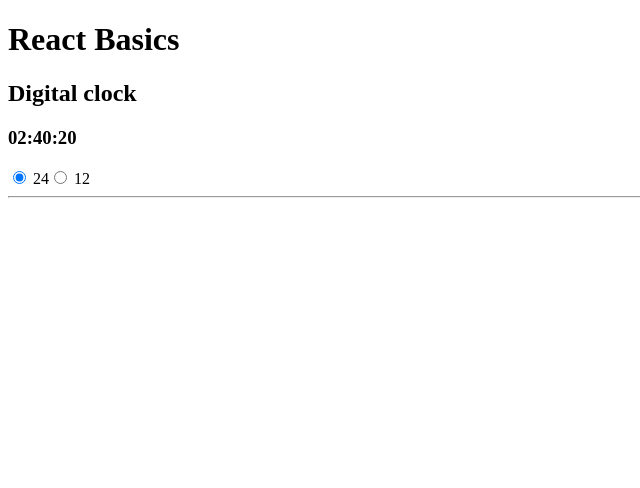
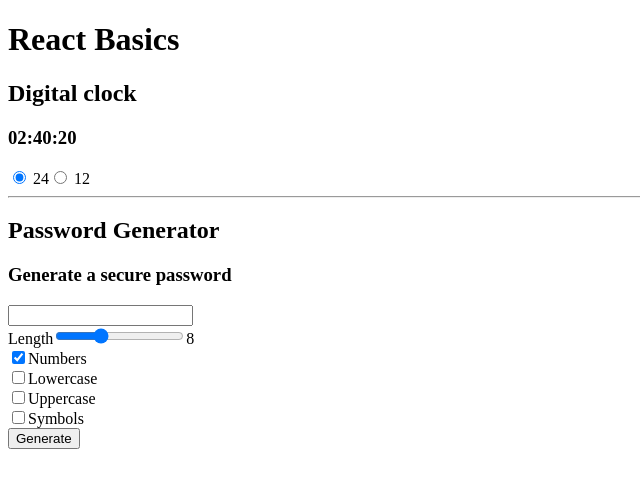
Before and after one commit to slon2k/react-basics, a React (Create React App) app: page / in a window 1280 px wide. Shown: the top 488 px of the page, without its empty margins (0-640 px from the left). Built offline with nearby package versions, Linux system fonts and the light colour scheme; the HTML template or start-up script is replaced by a standard one.

Commit message:
working project2

```diff
--- a/src/App.js
+++ b/src/App.js
@@ -1,13 +1,14 @@
 import React from 'react';
-import Clock from './Clock'
+import Clock from './Clock';
+import PasswordGenerator from './PasswordGenerator'
 
 const App =  () => {
     return (
         <div>
             <h1>React Basics</h1>
-            <h2>Digital clock</h2>
             <Clock/>
             <hr/>
+            <PasswordGenerator/>
 
         </div>
     )
--- a/src/Clock.js
+++ b/src/Clock.js
@@ -40,6 +40,7 @@
 
         return (
             <div>
+                <h2>Digital clock</h2>
                 <h3>{formattedTime}</h3>
                 <form>
                     <label>
--- /dev/null
+++ b/src/PasswordGenerator.js
@@ -0,0 +1,150 @@
+import React, {Component} from 'react'
+
+export default class PasswordGenerator extends Component {
+
+    state = {
+
+    };
+
+    setInitialState() {
+        const state = {
+            pass: '',
+            fields: [
+                {fieldName: 'Length', type: 'range', value: 8, readonly: false, min: 6, max: 12},
+                {fieldName: 'Numbers', type: 'checkbox', value: true, readonly: true},
+                {fieldName: 'Lowercase', type: 'checkbox', value: false, readonly: false},
+                {fieldName: 'Uppercase', type: 'checkbox', value: false, readonly: false},
+                {fieldName: 'Symbols', type: 'checkbox', value: false, readonly: false}
+            ]
+        };
+
+        this.setState(state);
+    }
+
+    componentWillMount() {
+        this.setInitialState()
+    }
+
+    createRange = (item) => {
+        return(
+            <div key = {item.fieldName}>
+                <label>
+                    {item.fieldName}
+                    <input
+                        key = {item.fieldName}
+                        onChange = {this.handleChangeRange}
+                        type={item.type}
+                        name={item.fieldName}
+                        value={item.value}
+                        readOnly={item.readonly}
+                        min={item.min}
+                        max={item.max}/>
+                </label>
+                {item.value}
+                <br/>
+            </div>
+        )
+    };
+
+    handleChangeRange = (event) => {
+        const {fields} = this.state;
+        const index = fields.findIndex((item) => item.fieldName === event.target.name);
+        if (index > -1) {
+            fields[index].value = event.target.value;
+            this.setState({fields})
+        }
+    };
+
+    handleCheck = (event) => {
+        const {fields} = this.state;
+        const index = fields.findIndex((item) => item.fieldName === event.target.name);
+        if (index > -1 && !fields[index].readonly)  {
+            fields[index].value = event.target.checked;
+            this.setState({fields})
+        }
+    };
+
+    createCheckbox = (item) => {
+        return(
+            <div key = {item.fieldName}>
+                <label>
+                    <input
+                        onChange = {this.handleCheck}
+                        type={item.type}
+                        name={item.fieldName}
+                        checked={item.value}
+                        readOnly={item.readonly}/>
+                    {item.fieldName}
+                </label>
+                <br/>
+            </div>
+        )
+    };
+
+    getRandomSymbol = (str) => {
+        const index = Math.floor(Math.random()*str.length);
+        return str[index];
+    };
+
+    generatePassword = (event) => {
+
+        const sets = {
+                Numbers: "0123456789",
+                Lowercase: "abcdefghijklmnopqrstuvwxyz",
+                Uppercase: "ABCDEFGHIJKLMNOPQRSTUVWXYZ",
+                Symbols: "!#$%&()*+,-./:;<=>?@[]^_`{|}~"
+        };
+
+        let charSet = '';
+
+        let length = 0;
+
+        const {fields} = this.state;
+
+        for (let i = 0; i < fields.length; i++) {
+            const field = fields[i];
+            if (field.type === 'checkbox' && field.value === true) {
+                charSet = charSet + sets[field.fieldName];
+            }
+            if (field.fieldName === "Length"){
+                length = field.value;
+            }
+        }
+
+        let newPass = '';
+
+        for (let i = 0; i < length; i++) {
+            newPass = `${newPass}${this.getRandomSymbol(charSet)}`;
+        }
+
+        this.setState({pass: newPass});
+
+        event.preventDefault();
+    };
+
+    render() {
+        const {pass, fields} = this.state;
+
+        const formFields = fields.map((item) => {
+            if(item.type === 'range') {
+                return this.createRange(item)
+            }
+            return this.createCheckbox(item)
+        });
+
+        return(
+            <div>
+                <h2>Password Generator</h2>
+                <h3>Generate a secure password</h3>
+                <div>
+                    <input type="text" readOnly={true} value={pass}/>
+                </div>
+
+                <form>
+                    {formFields}
+                    <button onClick={this.generatePassword}>Generate</button>
+                </form>
+            </div>
+        )
+    }
+}
```
